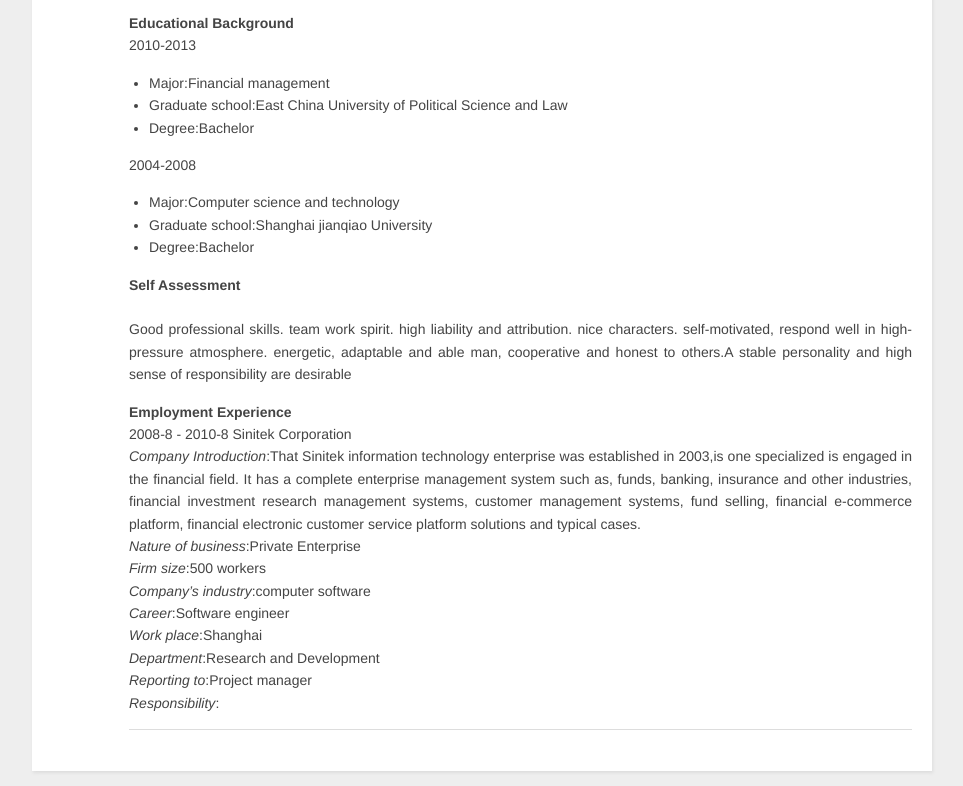
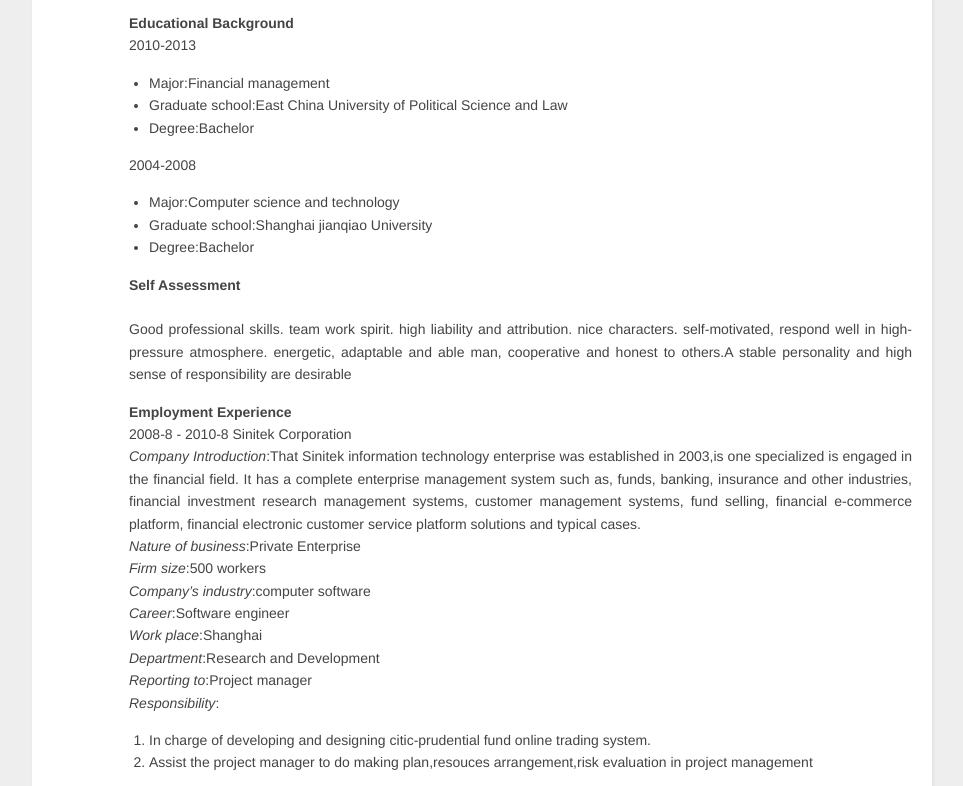
Before and after one commit to chenqi32/bettermike.com, a plain HTML site: page aboutMe/index.html in a window 1280 px wide. Shown: the part 356-1142 px from the top of the page, without its empty margins (8-971 px from the left). Drawn offline with nearby package versions, Linux system fonts and the light colour scheme; a script that the page names is missing.

Commit message:
Site updated: 2015-05-23 20:58:51

```diff
--- a/aboutMe/index.html
+++ b/aboutMe/index.html
@@ -84,7 +84,11 @@
 <li>Degree:Bachelor</li>
 </ul>
 <p><strong>Self Assessment</strong><br>&nbsp;&nbsp;&nbsp;&nbsp;&nbsp;&nbsp;&nbsp;<br>Good professional skills. team work spirit. high liability and attribution. nice characters.    self-motivated, respond well in high-pressure atmosphere. energetic, adaptable and able man, cooperative and honest to others.A stable personality and high sense of responsibility are desirable</p>
-<p><strong>Employment Experience</strong><br>2008-8 - 2010-8 Sinitek Corporation<br><em>Company Introduction</em>:That Sinitek information technology enterprise was established in  2003,is one specialized is engaged in the financial field. It has a complete enterprise management system such as, funds, banking, insurance and other industries, financial investment research management systems, customer management systems, fund selling, financial e-commerce platform, financial electronic customer service platform solutions and typical cases.<br><em>Nature of business</em>:Private Enterprise<br><em>Firm size</em>:500 workers<br><em>Company’s industry</em>:computer software<br><em>Career</em>:Software engineer<br><em>Work place</em>:Shanghai<br><em>Department</em>:Research and Development<br><em>Reporting to</em>:Project manager<br><em>Responsibility</em>:</p>
+<p><strong>Employment Experience</strong><br>2008-8 - 2010-8 Sinitek Corporation<br><em>Company Introduction</em>:That Sinitek information technology enterprise was established in  2003,is one specialized is engaged in the financial field. It has a complete enterprise management system such as, funds, banking, insurance and other industries, financial investment research management systems, customer management systems, fund selling, financial e-commerce platform, financial electronic customer service platform solutions and typical cases.<br><em>Nature of business</em>:Private Enterprise<br><em>Firm size</em>:500 workers<br><em>Company’s industry</em>:computer software<br><em>Career</em>:Software engineer<br><em>Work place</em>:Shanghai<br><em>Department</em>:Research and Development<br><em>Reporting to</em>:Project manager<br><em>Responsibility</em>:  </p>
+<ol>
+<li>In charge of developing and designing citic-prudential fund online trading system.  </li>
+<li>Assist the project manager to do making plan,resouces arrangement,risk evaluation in project management</li>
+</ol>
 
 
     </div>
--- a/sitemap.xml
+++ b/sitemap.xml
@@ -3,7 +3,7 @@
 
   <url>
     <loc>http://bettermike.com/aboutMe/index.html</loc>
-    <lastmod>2015-05-23T12:47:24.692Z</lastmod>
+    <lastmod>2015-05-23T12:58:11.279Z</lastmod>
   </url>
 
   <url>
```
